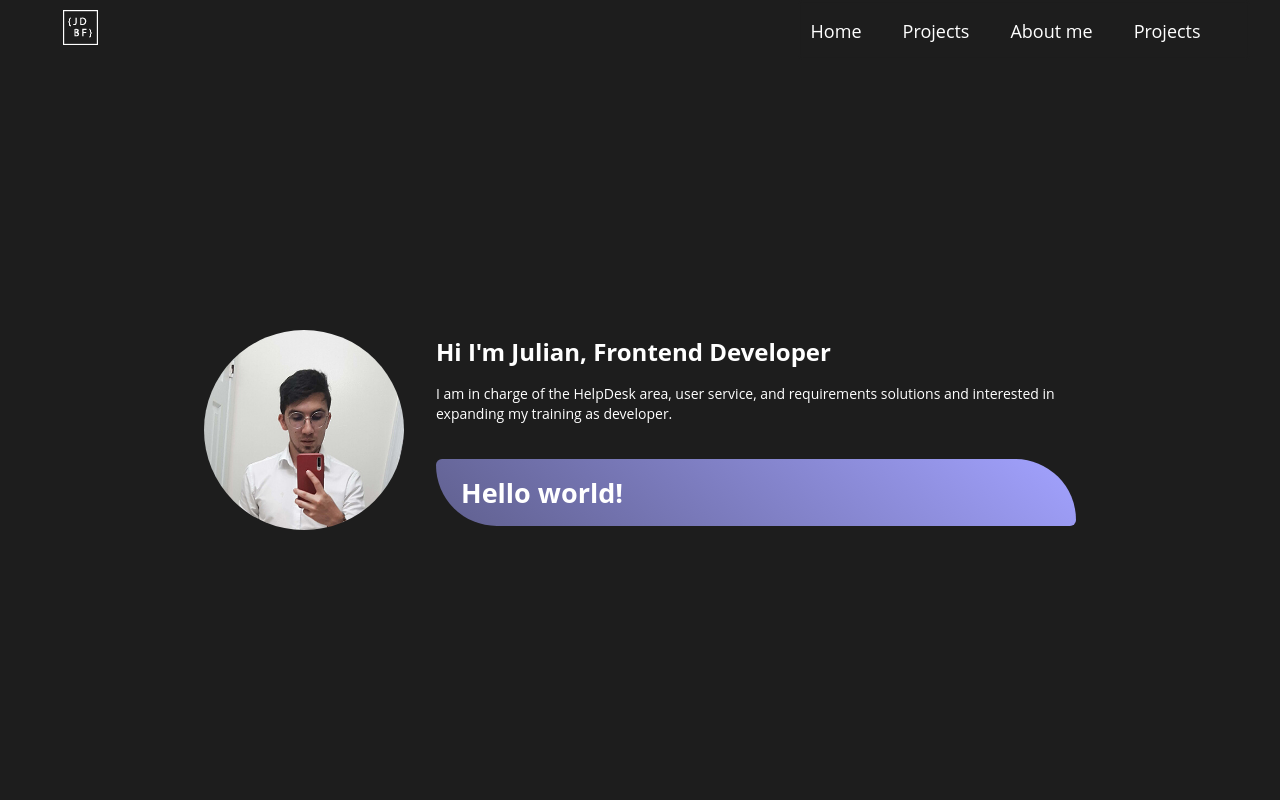
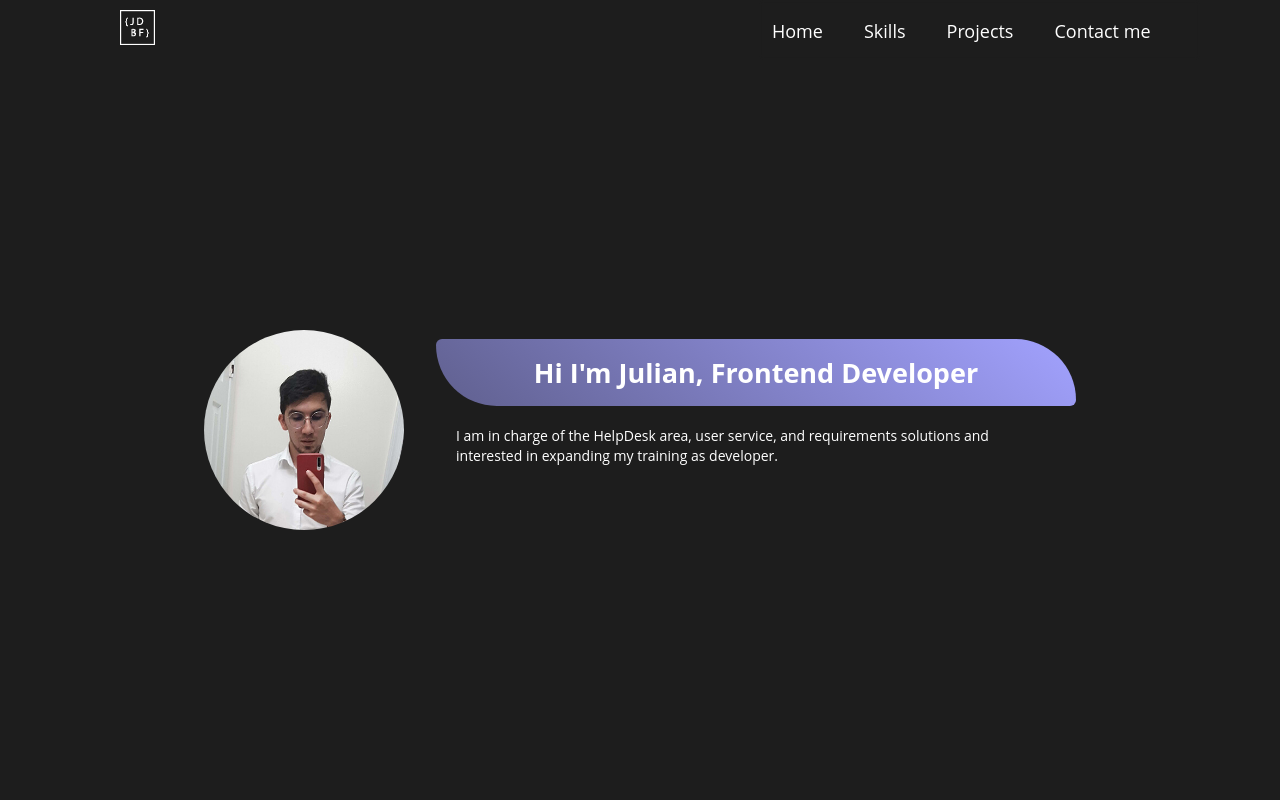
Before and after one commit to julianf-dev/julian1david.github.io, a React (Vite) app: page / in a window 1280 px wide. Shown: the top 800 px of the page. Built offline with nearby package versions, Linux system fonts and the light colour scheme.

Commit message:
@feat: restructuring navbar

```diff
--- a/src/Pages/About/About.module.scss
+++ b/src/Pages/About/About.module.scss
@@ -16,10 +16,14 @@
 	&__profile {
 		width: calc(100vw - 50%);
 		&_title {
-			font-size: 2.4rem;
-			margin-bottom: $spacing-md;
+			padding: 1.5rem 1.5rem;
+			background: linear-gradient(220deg, $primary, rgba($primary, 0.5));
+			border-radius: $BorderRadius calc(#{$BorderRadius} * 10);
+			text-align: center;
+			transition:  transfomr ;
 		}
 		&_info {
+			padding: 2rem;
 			font-size: 1.4rem;
 			line-height: 20px;
 			margin-bottom: 35px;
--- a/src/Pages/About/index.jsx
+++ b/src/Pages/About/index.jsx
@@ -1,5 +1,5 @@
 import style from './About.module.scss';
-// eslint-disable-next-line import/no-absolute-path
+// eslint-disable-snext-line import/no-absolute-path
 import ProfilePic from '../../assets/img/profile-pic.jpeg';
 
 const About = () => {
@@ -11,39 +11,11 @@ const About = () => {
 				className={style.container__image}
 			/>
 			<div className={style.container__profile}>
-				<h2 className={style.container__profile_title}>
-					Hi I&apos;m Julian, Frontend Developer
-				</h2>
+				<h1 className={style.container__profile_title}>Hi I&apos;m Julian, Frontend Developer</h1>
 				<p className={style.container__profile_info}>
 					I am in charge of the HelpDesk area, user service, and requirements
 					solutions and interested in expanding my training as developer.
 				</p>
-				<h1 className='text-3xl font-bold underline'>Hello world!</h1>
-			</div>
-			<div className='home__img'>
-				<svg
-					className=''
-					viewBox='0 0 200 187'
-					xmlns='http://www.w3.org/2000/svg'
-				>
-					<mask id='mask0' mask-type='alpha'>
-						<path
-							d='M190.312 36.4879C206.582 62.1187 201.309 102.826 182.328 134.186C163.346 165.547
-                                130.807 187.559 100.226 186.353C69.6454 185.297 41.0228 161.023 21.7403 129.362C2.45775
-                                97.8511 -7.48481 59.1033 6.67581 34.5279C20.9871 10.1032 59.7028 -0.149132 97.9666
-                                0.00163737C136.23 0.303176 174.193 10.857 190.312 36.4879Z'
-						/>
-					</mask>
-					<g mask='url(#mask0)'>
-						<path
-							d='M190.312 36.4879C206.582 62.1187 201.309 102.826 182.328 134.186C163.346
-                                165.547 130.807 187.559 100.226 186.353C69.6454 185.297 41.0228 161.023 21.7403
-                                129.362C2.45775 97.8511 -7.48481 59.1033 6.67581 34.5279C20.9871 10.1032 59.7028
-                                -0.149132 97.9666 0.00163737C136.23 0.303176 174.193 10.857 190.312 36.4879Z'
-						/>
-						<image className='-' x='-30' y='5' src={ProfilePic} />
-					</g>
-				</svg>
 			</div>
 		</section>
 	);
--- a/src/Pages/Home/index.jsx
+++ b/src/Pages/Home/index.jsx
@@ -1,11 +1,9 @@
 import { About } from '../About';
-import { Projects } from '../Projects';
 
 const Home = () => {
 	return (
 		<>
 			<About />
-			<Projects />
 		</>
 	);
 };
--- a/src/Pages/Projects/Projects.module.scss
+++ b/src/Pages/Projects/Projects.module.scss
@@ -3,7 +3,7 @@
 .projects {
 	transform: translate(0);
 	transition: 1s ease all transform;
-	height: 100vh;
+	height: calc(100vh - #{$header-height});
 	&__title {
 		font-size: 3rem;
 		color: #333;
--- a/src/components/Header/Header.module.scss
+++ b/src/components/Header/Header.module.scss
@@ -8,7 +8,7 @@
 	padding: 0 1.5rem;
 	text-align: center;
 	@include breakpoint(md) {
-		padding: 0 3rem;
+		padding: 0 8rem;
 	}
 	transition: 0.3s ease all;
 
@@ -25,97 +25,10 @@
 		z-index: 1;
 
 		&__logo {
+			padding: 0 4rem;
 			width: 100px;
 		}
 
-		&__nav {
-			top: 0;
-			right: 100%;
-			bottom: 0;
-			width: 100%;
-			height: 100vh;
-			position: fixed;
-			display: flex;
-			flex-direction: column;
-			justify-content: center;
-			align-items: center;
-			text-align: center;
-			background: rgba($dark, 0.9);
-			backdrop-filter: blur(2px);
-			transform: translate(0);
-			transition: 0.3s ease transform;
-
-			@include breakpoint(md) {
-				transform: none;
-				flex-direction: row;
-				background: transparent;
-				width: auto;
-				height: 60px;
-				position: static;
-			}
-
-			ul {
-				display: flex;
-				padding: 0;
-				flex-direction: column;
-				margin-bottom: $spacing-lg;
-				@include breakpoint(md) {
-					flex-direction: row;
-					align-items: center;
-					margin-bottom: 0;
-					margin-right: calc(0.5rem + #{$spacing-md});
-				}
-				li {
-					&:not(last-child) {
-						margin-bottom: $spacing-lg;
-						@include breakpoint(md) {
-							margin-bottom: 0;
-							margin-right: $spacing-md;
-						}
-					}
-					a {
-						color: inherit;
-						padding: 0.75rem 1.25rem;
-						border-radius: $BorderRadius;
-						transition: 0.3 ease all;
-
-						&:hover {
-							background: rgba($ligth, 0.1);
-						}
-						&:active {
-							border-radius: calc(#{$BorderRadius} + 6px);
-							background: linear-gradient(rgba($ligth, 0.1), rgba($ligth, 0.2));
-						}
-					}
-				}
-			}
-			button {
-				cursor: pointer;
-				outline: none;
-				padding: 0.75rem 1.75rem;
-				border-radius: $BorderRadius;
-				font-size: 1rem;
-				font-family: inherit;
-				background: $primary;
-				color: $dark;
-				border: 1px solid transparent;
-				transition: 0.3s ease all;
-
-				&:hover {
-					border-color: $primary;
-					background: rgba($primary, 0.1);
-					color: $primary;
-				}
-				&:active {
-					border-color: $primary;
-					background: linear-gradient(rgba($primary, 0.2), rgba($primary, 0.3));
-					color: $primary;
-				}
-			}
-			&.isMenu {
-				transform: translate(100%);
-			}
-		}
 		&__toggle {
 			cursor: pointer;
 			display: flex;
@@ -135,32 +48,6 @@
 	}
 }
 
-/*Nav Mobile*/
-
-.NavMobile {
-	width: 100%;
-	padding: 10px;
-	position: fixed;
-	bottom: 0;
-	&__list {
-		margin: 0 auto;
-		width: 80%;
-		display: flex;
-		justify-content: space-between;
-	}
-	&__moon {
-		text-align: center;
-		background-color: transparent;
-		border: none;
-	}
-	& i {
-		color: $ligth;
-		&:hover {
-			transform: scale(1.4);
-			transition: transform 0.5s;
-		}
-	}
-}
 
 @media (min-width: 960px) {
 	.Header {
@@ -176,12 +63,5 @@
 		&__title {
 			font-size: 7.5rem;
 		}
-		&__nav {
-			visibility: visible;
-		}
-	}
-
-	.NavMobile {
-		visibility: hidden;
 	}
 }
--- a/src/components/Header/index.jsx
+++ b/src/components/Header/index.jsx
@@ -10,6 +10,7 @@ import { BiAlignRight } from 'react-icons/bi';
 import { AiOutlineClose } from 'react-icons/ai';
 import { useState, useEffect } from 'react';
 import { Link } from 'react-router-dom';
+import { Navbar } from '../Navbar/Index';
 
 const Header = () => {
 	const [menuOpen, setMenuOpen] = useState(false);
@@ -46,36 +47,7 @@ const Header = () => {
 				<Link to='/' className={style.header__content__logo}>
 					<Logo src={MediumLogo} alt={'Logo Julian'} srcSet={SmallLogo} />
 				</Link>
-				<nav
-					className={`${style.header__content__nav} ${
-						menuOpen && size.width < 768 ? style.isMenu : ''
-					}`}
-				>
-					<ul>
-						<li>
-							{/* Use slash before # couse not affect another components */}
-							<Link to='/' onClick={menuHandler}>
-								Home
-							</Link>
-						</li>
-						<li>
-							{/* Use slash before # couse not affect another components */}
-							<a href='/#projects' onClick={menuHandler}>
-								Projects
-							</a>
-						</li>
-						<li>
-							<Link to='/about-me' onClick={menuHandler}>
-								About me
-							</Link>
-						</li>
-						<li>
-							<Link to='/projects' onClick={menuHandler}>
-								Projects
-							</Link>
-						</li>
-					</ul>
-				</nav>
+				<Navbar isMenu={menuOpen} size={size} menuHandler={menuHandler}/>
 				<div className={style.header__content__toggle}>
 					{!menuOpen ? (
 						<BiAlignRight onClick={menuHandler} />
--- a/src/components/Layout/Layout.module.scss
+++ b/src/components/Layout/Layout.module.scss
@@ -3,10 +3,4 @@
 .container {
 	width: 100%;
 	background: $bg;
-
-	h1 {
-		padding: 1.5rem 2.5rem;
-		background: linear-gradient(220deg, $primary, rgba($primary, 0.5));
-		border-radius: $BorderRadius calc(#{$BorderRadius} * 10);
-	}
 }
--- /dev/null
+++ b/src/components/Navbar/Index.jsx
@@ -0,0 +1,39 @@
+import { Link } from 'react-router-dom';
+import style from './Navbar.module.scss';
+
+const Navbar = (menuOpen, size, menuHandler) => {
+	console.log(menuOpen);
+	return (
+		<nav
+			className={`${style.nav}
+			${menuOpen && size.width < 768 ? style.isMenu : ''}`}
+		>
+			<ul>
+				<li>
+					{/* Use slash before # couse not affect another components */}
+					<Link to='/' onClick={menuHandler}>
+						Home
+					</Link>
+				</li>
+				<li>
+					<Link to='/about-me' onClick={menuHandler}>
+						Skills
+					</Link>
+				</li>
+				<li>
+					{/* Use slash before # couse not affect another components */}
+					<Link to='/projects' onClick={menuHandler}>
+						Projects
+					</Link>
+				</li>
+				<li>
+					<Link to='/contact-me' onClick={menuHandler}>
+						Contact me
+					</Link>
+				</li>
+			</ul>
+		</nav>
+	);
+};
+
+export { Navbar };
--- /dev/null
+++ b/src/components/Navbar/Navbar.module.scss
@@ -0,0 +1,98 @@
+@import '../../styles/vars';
+
+.nav {
+    top: 0;
+    right: 100%;
+    bottom: 0;
+    width: 100%;
+    height: 100vh;
+    position: fixed;
+    display: flex;
+    flex-direction: column;
+    justify-content: center;
+    align-items: center;
+    background: rgba($dark, 0.9);
+    backdrop-filter: blur(2px);
+    transform: translate(0);
+    transition: 0.3s ease transform;
+
+    @include breakpoint(md) {
+        transform: none;
+        flex-direction: row;
+        background: transparent;
+        width: auto;
+        height: 60px;
+        position: static;
+    }
+
+    ul {
+        display: flex;
+        padding: 0;
+        flex-direction: column;
+        margin-bottom: $spacing-lg;
+        @include breakpoint(md) {
+            flex-direction: row;
+            align-items: center;
+            margin-bottom: 0;
+            margin-right: calc(0.5rem + #{$spacing-md});
+        }
+        li {
+            &:not(last-child) {
+                margin-bottom: $spacing-lg;
+                @include breakpoint(md) {
+                    margin-bottom: 0;
+                    margin-right: $spacing-md;
+                }
+            }
+            a {
+                color: inherit;
+                padding: 0.75rem 1.25rem;
+                border-radius: $BorderRadius;
+                transition: 0.3 ease all;
+
+                &:hover {
+                    background: rgba($ligth, 0.1);
+                }
+                &:active {
+                    border-radius: calc(#{$BorderRadius} + 6px);
+                    background: linear-gradient(rgba($ligth, 0.1), rgba($ligth, 0.2));
+                }
+            }
+        }
+    }
+    button {
+        cursor: pointer;
+        outline: none;
+        padding: 0.75rem 1.75rem;
+        border-radius: $BorderRadius;
+        font-size: 1rem;
+        font-family: inherit;
+        background: $primary;
+        color: $dark;
+        border: 1px solid transparent;
+        transition: 0.3s ease all;
+
+        &:hover {
+            border-color: $primary;
+            background: rgba($primary, 0.1);
+            color: $primary;
+        }
+        &:active {
+            border-color: $primary;
+            background: linear-gradient(rgba($primary, 0.2), rgba($primary, 0.3));
+            color: $primary;
+        }
+    }
+    &.isMenu {
+        transform: translate(100%);
+    }
+}
+
+
+@media (min-width: 960px) {
+
+    .nav {
+        visibility: visible;
+    }
+
+}
```
